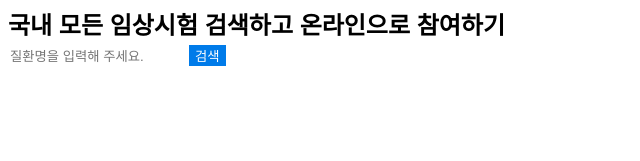
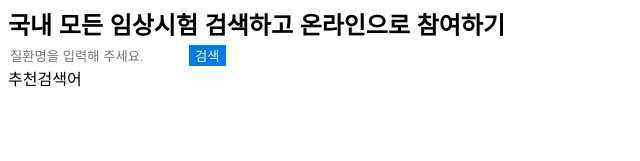
Before and after one commit to wanted-frontedend-team5/pre-onboarding-10th-2-5, a React (Create React App) app: page / in a window 1280 px wide. Shown: the top 161 px of the page, without its empty margins (0-640 px from the left). Built offline with nearby package versions, Linux system fonts and the light colour scheme.

Commit message:
refactor : RecommendUnit 컴포넌트 생성을 통한 스타일 분리

```diff
--- a/src/api/getRecommendData.js
+++ b/src/api/getRecommendData.js
@@ -10,6 +10,8 @@ export const getRecommendData = async KeywordInput => {
         name: KeywordInput,
       },
     });
+    // eslint-disable-next-line no-console
+    console.info('calling api');
     return response.data;
   } catch (error) {
     if (error instanceof AxiosError) {
--- a/src/component/KeywordRecommendWindow.jsx
+++ b/src/component/KeywordRecommendWindow.jsx
@@ -1,6 +1,7 @@
 export const KeywordRecommendWindow = ({ children }) => {
   return (
     <div>
+      <span>추천검색어</span>
       <ul>{children}</ul>
     </div>
   );
--- /dev/null
+++ b/src/component/RecommendUnit.jsx
@@ -0,0 +1,5 @@
+import styled from 'styled-components';
+
+export const RecommendUnit = styled.li`
+  list-style-type: none;
+`;
--- a/src/component/SearchWrap.jsx
+++ b/src/component/SearchWrap.jsx
@@ -1,5 +1,11 @@
 import { getRecommendData } from 'api/getRecommendData';
-import { Button, Input, KeywordRecommendWindow } from 'component/';
+
+import {
+  Button,
+  Input,
+  RecommendUnit,
+  KeywordRecommendWindow,
+} from 'component/';
 import { useEffect, useState } from 'react';
 
 export const SearchWrap = () => {
@@ -18,7 +24,7 @@ export const SearchWrap = () => {
         setRecommendList(newList);
         // eslint-disable-next-line no-console
       }
-    }, 200);
+    }, 300);
     return () => {
       clearTimeout(debounce);
     };
@@ -40,7 +46,9 @@ export const SearchWrap = () => {
       </form>
       <KeywordRecommendWindow>
         {inputValue
-          ? recommendList.map(item => <li key={item.id}>{item.name}</li>)
+          ? recommendList.map(item => (
+              <RecommendUnit key={item.id}>{item.name}</RecommendUnit>
+            ))
           : null}
       </KeywordRecommendWindow>
     </>
--- a/src/component/index.jsx
+++ b/src/component/index.jsx
@@ -1,3 +1,4 @@
 export * from './Button';
 export * from './Input';
+export * from './RecommendUnit';
 export * from './KeywordRecommendWindow';
```
